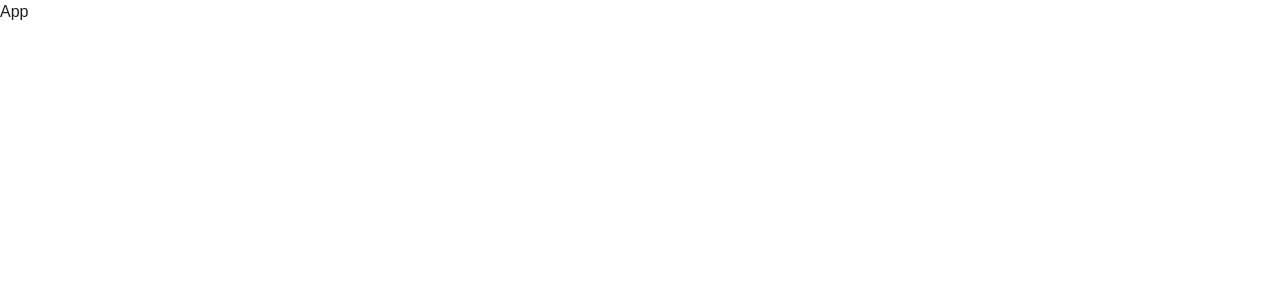
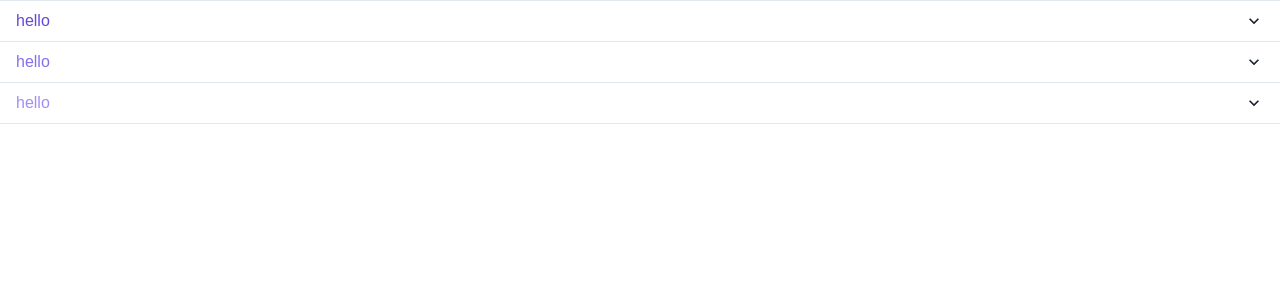
Before and after one commit to VocaMastery/voca-mastery, a React (Vite) app: page / in a window 1280 px wide. Shown: the top 300 px of the page. Built offline with nearby package versions, Linux system fonts and the light colour scheme.

Commit message:
feat: add sample with Accordion

```diff
--- a/src/App.tsx
+++ b/src/App.tsx
@@ -1,5 +1,11 @@
+import Sample from "./components/Sample";
+
 function App() {
-  return <>App</>;
+  return (
+    <>
+      <Sample text='hello' />
+    </>
+  );
 }
 
 export default App;
--- a/src/components/Sample.tsx
+++ b/src/components/Sample.tsx
@@ -1,10 +1,65 @@
 import type { FC } from "react";
+import {
+  Accordion,
+  AccordionItem,
+  AccordionButton,
+  AccordionPanel,
+  AccordionIcon,
+  Box,
+} from "@chakra-ui/react";
 
 interface Props {
   text: string;
 }
 const Sample: FC<Props> = ({ text }) => {
-  return <div>{text}</div>;
+  return (
+    <Accordion allowMultiple>
+      <AccordionItem>
+        <h2>
+          <AccordionButton>
+            <Box flex='1' textAlign='left' color='brand.primary'>
+              {text}
+            </Box>
+            <AccordionIcon />
+          </AccordionButton>
+        </h2>
+        <AccordionPanel pb={4} color='text.primary'>
+          This is the content of section 1. Lorem ipsum dolor sit amet,
+          consectetur adipiscing elit.
+        </AccordionPanel>
+      </AccordionItem>
+
+      <AccordionItem>
+        <h2>
+          <AccordionButton>
+            <Box flex='1' textAlign='left' color='brand.secondary'>
+              {text}
+            </Box>
+            <AccordionIcon />
+          </AccordionButton>
+        </h2>
+        <AccordionPanel pb={4} color='text.secondary'>
+          This is the content of section 2. Lorem ipsum dolor sit amet,
+          consectetur adipiscing elit.
+        </AccordionPanel>
+      </AccordionItem>
+
+      <AccordionItem>
+        <h2>
+          <AccordionButton>
+            <Box flex='1' textAlign='left' color='brand.tertiary'>
+              {text}
+            </Box>
+            <AccordionIcon />
+          </AccordionButton>
+        </h2>
+        <AccordionPanel pb={4} color='text.muted'>
+          This is the content of section 3. Lorem ipsum dolor sit amet,
+          consectetur adipiscing elit.
+        </AccordionPanel>
+      </AccordionItem>
+    </Accordion>
+  );
 };
 
 export default Sample;
```
